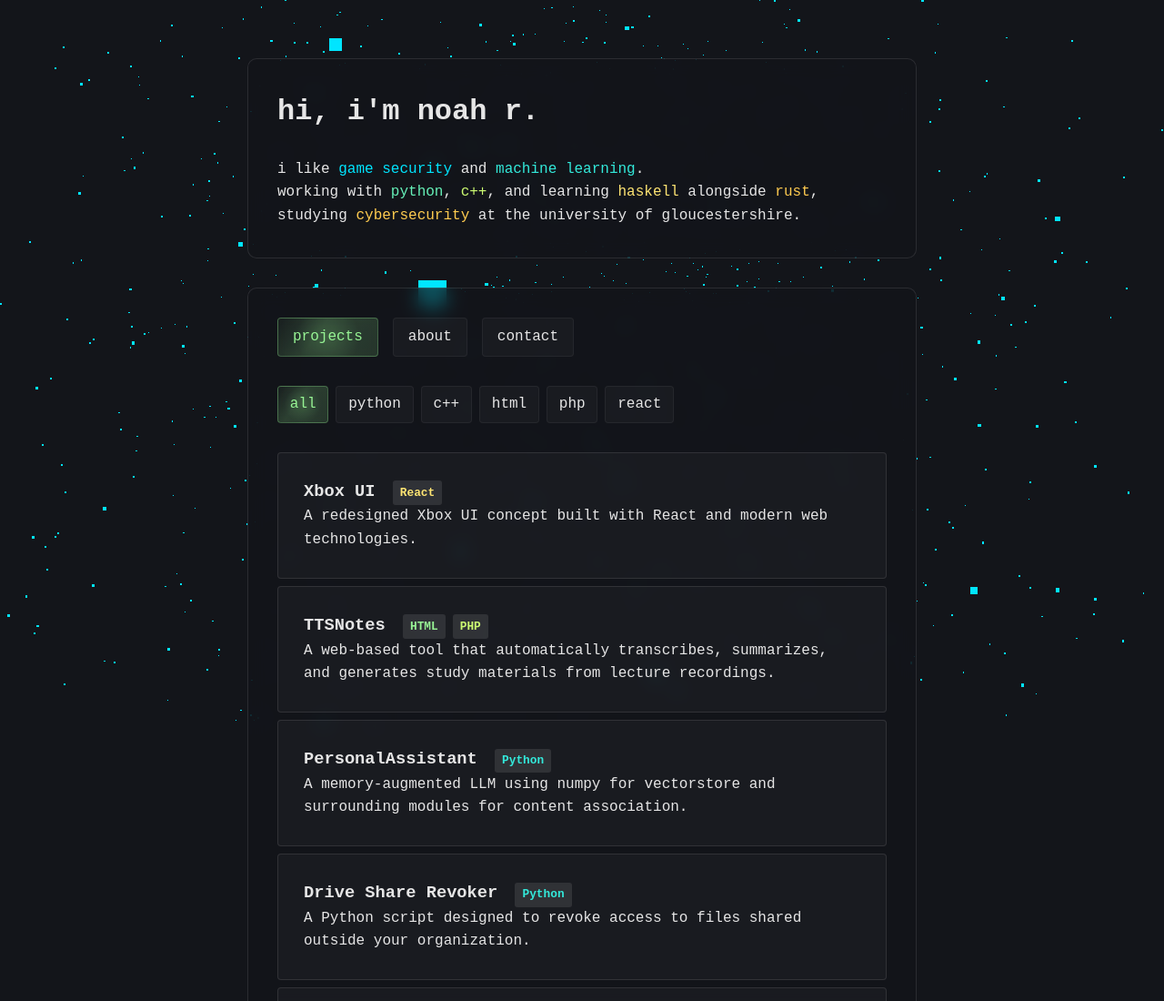
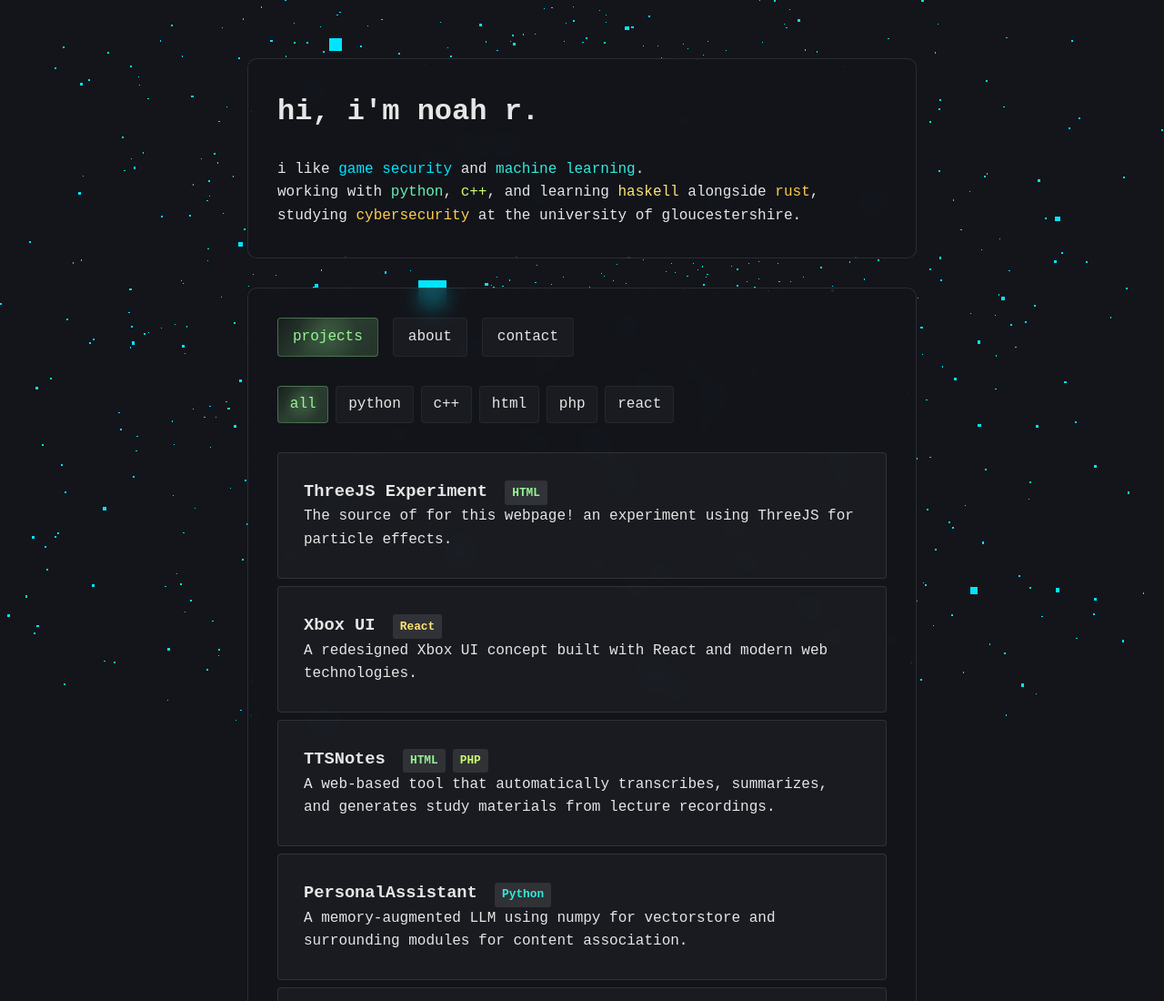
Before and after one commit to 50SACINMYSOCIDGAF/ThreeJSExperiment, a plain HTML site: page index.html in a window 1280 px wide. Shown: the top 1100 px of the page at 91% size. Drawn offline with nearby package versions, Linux system fonts and the light colour scheme.

Commit message:
updated to include link to this repo

```diff
--- a/index.html
+++ b/index.html
@@ -369,6 +369,10 @@
         </div>
 
         <div id="projects" class="projects">
+            <div class="project-card" data-languages="html" onclick="window.open('https://github.com/50SACINMYSOCIDGAF/ThreeJSExperiment', '_blank')">
+                <h3 id="threejs-experiment-html" class="project-title">ThreeJS Experiment <span class="language-tag html-tag">HTML</span></h3>
+                <p>The source of for this webpage! an experiment using ThreeJS for particle effects.</p>
+            </div>
             <div class="project-card" data-languages="react" onclick="window.open('https://github.com/50sacinmysocidgaf/XboxUI', '_blank')">
                 <h3 id="xbox-ui-react" class="project-title">Xbox UI <span class="language-tag react-tag">React</span></h3>
                 <p>A redesigned Xbox UI concept built with React and modern web technologies.</p>
```
